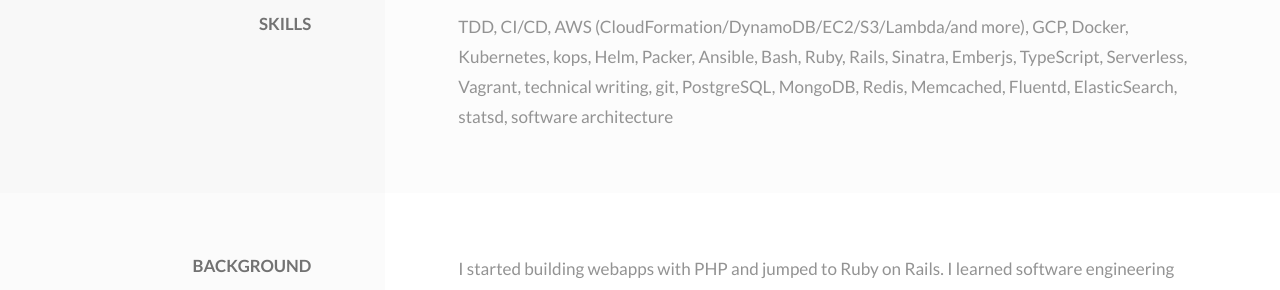
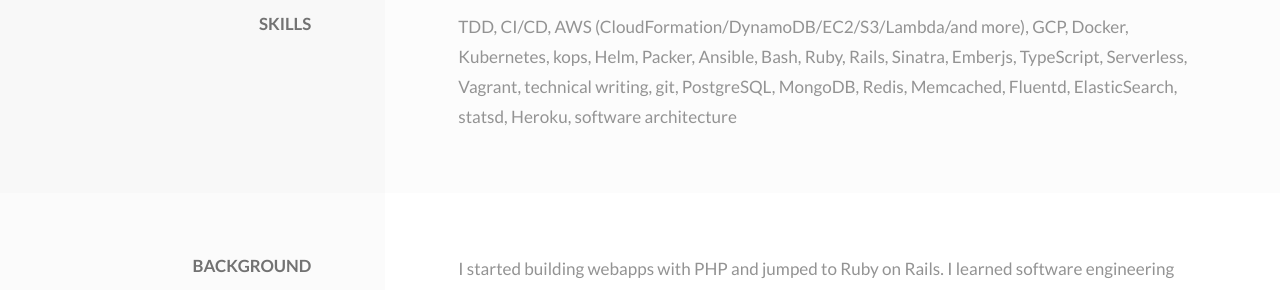
Before and after one commit to ahawkins/resume, a Jekyll site: the page built from index.md, in a window 1280 px wide and 900 px high, scrolled down 3653 px. Shown: the part 244-534 px from the top of the window. Built offline with Jekyll 4.4.1, drawn with Linux system fonts in a browser that asks for light colours; nearby versions of some CDN libraries.

Commit message:
feat(skills): add Heroku

```diff
--- a/_data/resume.yml
+++ b/_data/resume.yml
@@ -28,10 +28,11 @@ background: |
   infrastructure engineering, and continuous delivery under the broad Site
   Reliability Engineering umbrella.
 skills: |
-  TDD, CI/CD, AWS (CloudFormation/DynamoDB/EC2/S3/Lambda/and more),
-  GCP, Docker, Kubernetes, kops, Helm, Packer, Ansible, Bash, Ruby, Rails, Sinatra,
+  TDD, CI/CD, AWS (CloudFormation/DynamoDB/EC2/S3/Lambda/and more), GCP,
+  Docker, Kubernetes, kops, Helm, Packer, Ansible, Bash, Ruby, Rails, Sinatra,
   Emberjs, TypeScript, Serverless, Vagrant, technical writing, git, PostgreSQL,
-  MongoDB, Redis, Memcached, Fluentd, ElasticSearch, statsd, software architecture
+  MongoDB, Redis, Memcached, Fluentd, ElasticSearch, statsd, Heroku, software
+  architecture
 bio: |
   I'm originally from the United States. I moved abroad in 2011 for work and
   travel. I have lived in Finland, Germany, Sweden, and India before returning
```
